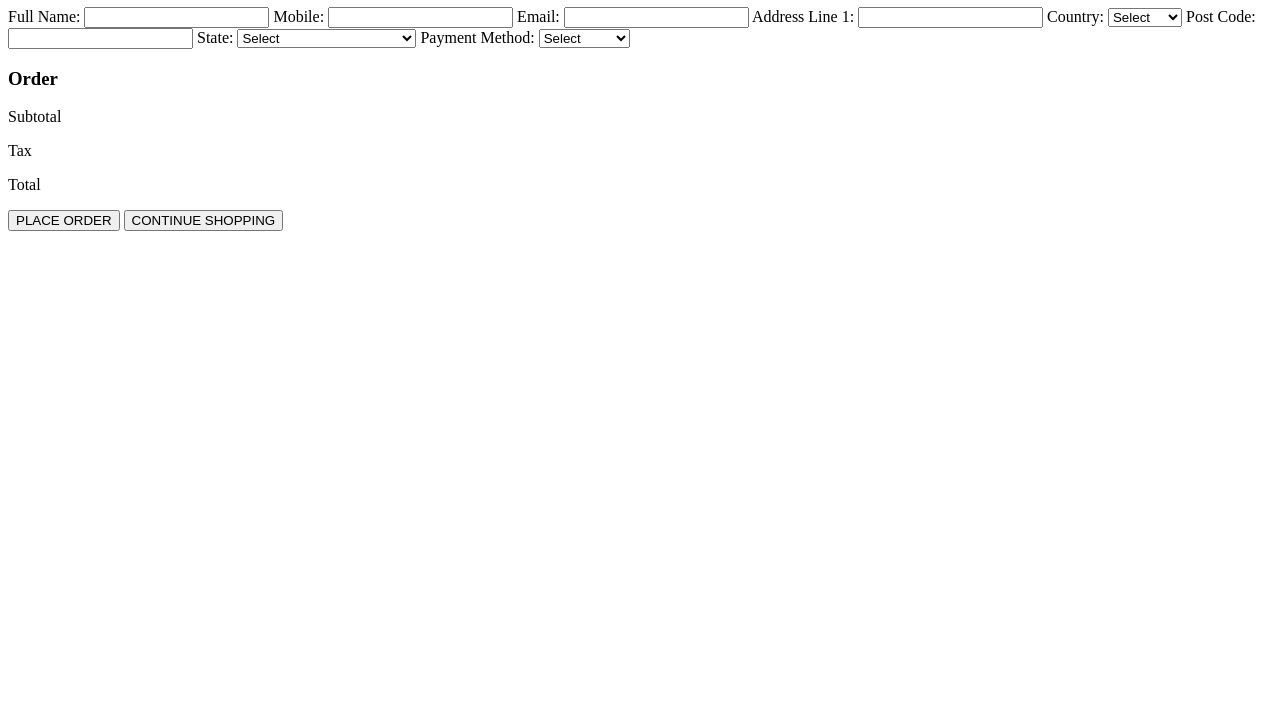
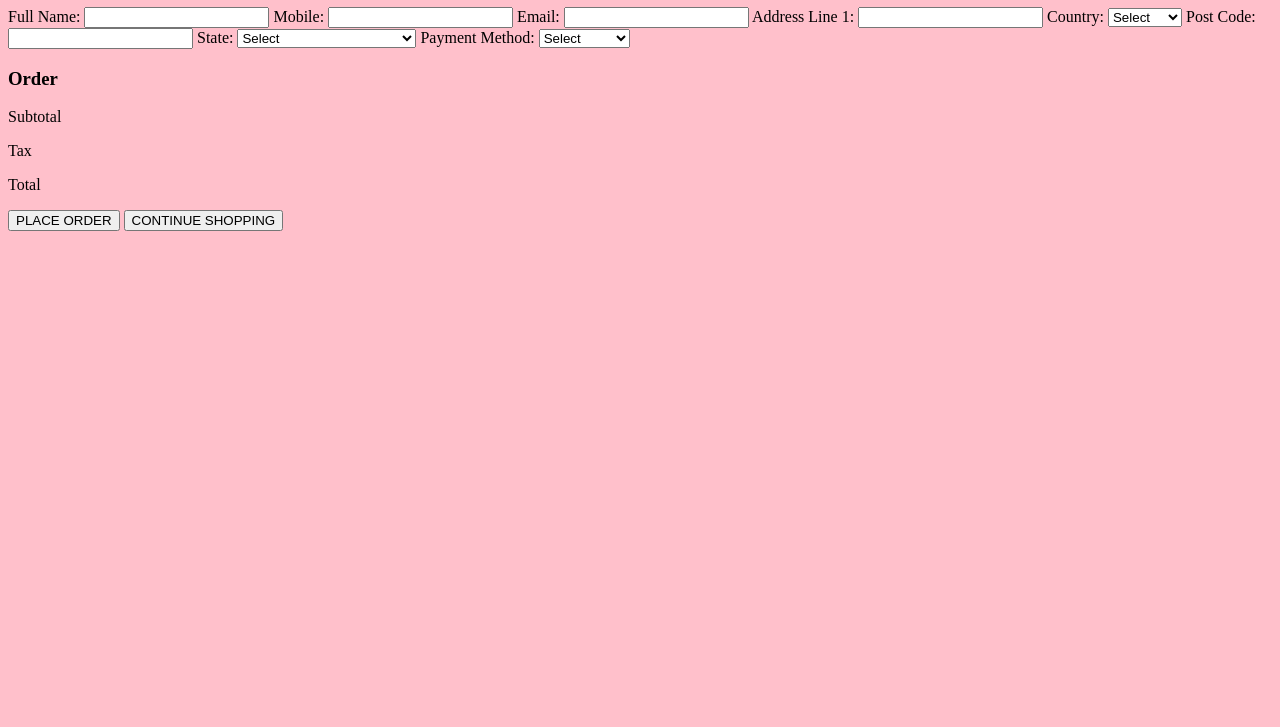
Before and after one commit to amy1374872465/assignment-3-website, a plain HTML site: page checkout.html in a window 1280 px wide. Shown: the part 73-800 px from the top of the page. Drawn offline with Linux system fonts and the light colour scheme.

Commit message:
linked stylesheet

```diff
--- a/checkout.html
+++ b/checkout.html
@@ -4,6 +4,7 @@
     <meta charset="UTF-8" />
     <meta name="viewport" content="width=device-width, initial-scale=1.0" />
     <title>Document</title>
+    <link rel="stylesheet" href="styles.css" />
   </head>
   <body>
     <!--form-->
--- a/styles.css
+++ b/styles.css
@@ -1 +1,5 @@
 /*reset ?*/
+
+body {
+  background-color: pink;
+}
```
Also changed, not shown: cart.html (+1 -0 lines), index.html (+1 -0 lines), productOne.html (+1 -0 lines), productTemplate.html (+1 -0 lines), productThree.html (+1 -0 lines), productTwo.html (+1 -0 lines), products.html (+1 -0 lines).
